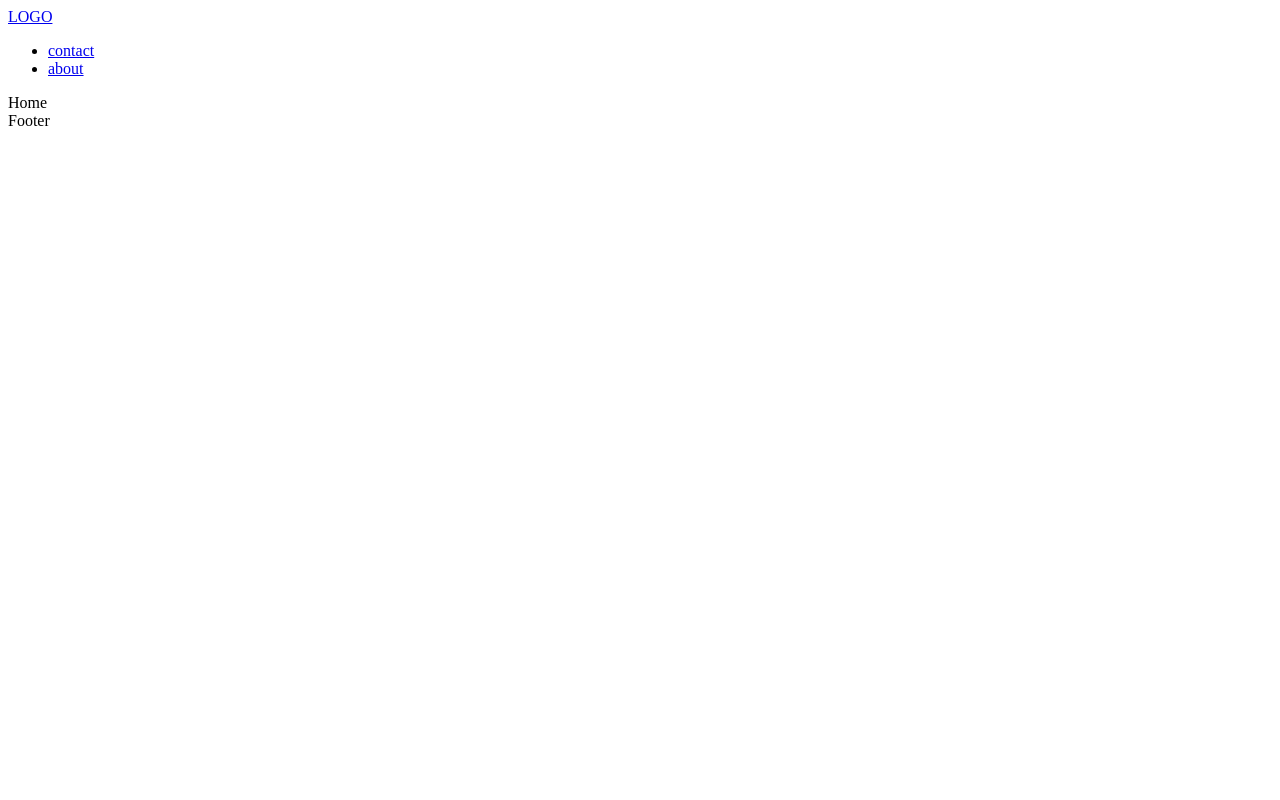
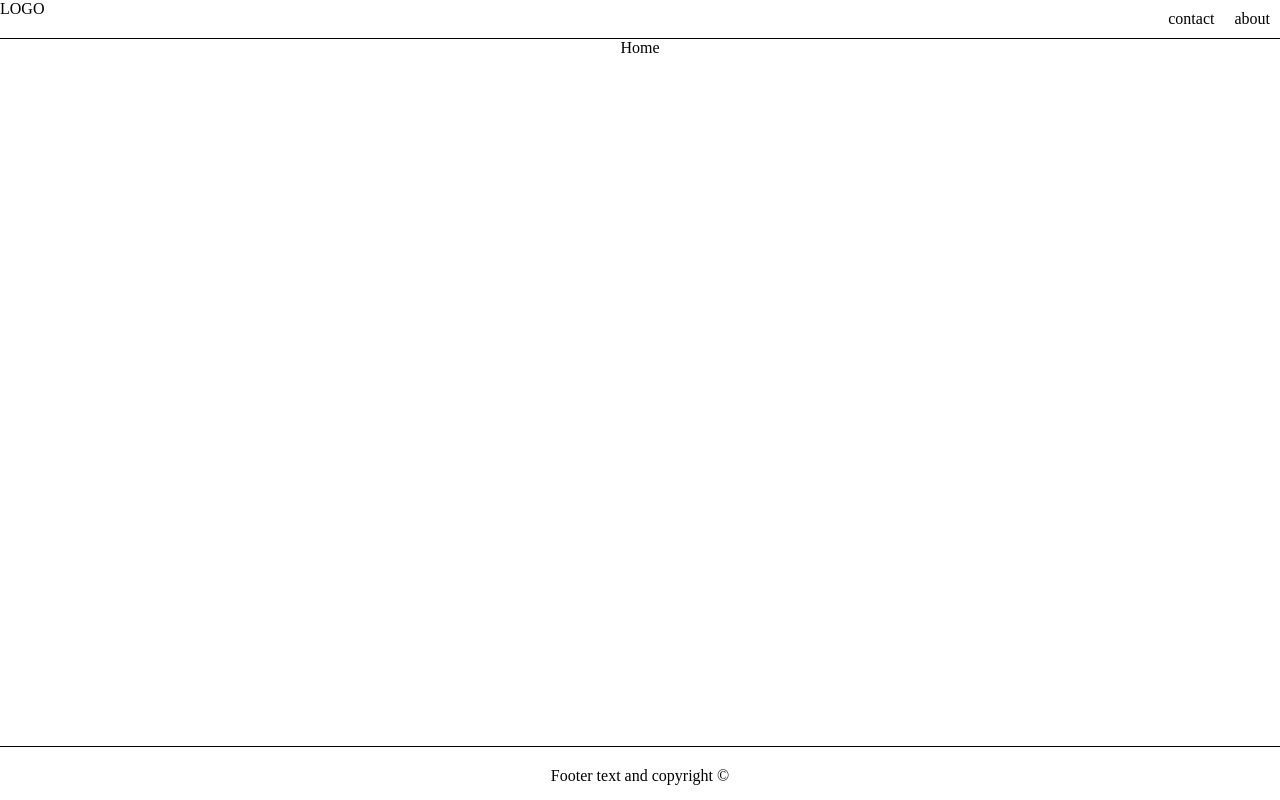
Before and after one commit to tomaszbilka/kn-portfolio, a React (Vite) app: page / in a window 1280 px wide. Built offline with nearby package versions, Linux system fonts and the light colour scheme.

Commit message:
add some styles

```diff
--- /dev/null
+++ b/src/components/Footer/Footer.module.css
@@ -0,0 +1,10 @@
+.footer {
+  border-top: 1px solid #000;
+  bottom: 0;
+  left: 0;
+  padding-bottom: 15px;
+  padding-top: 20px;
+  position: absolute;
+  text-align: center;
+  width: 100%;
+}
--- a/src/components/Footer/Footer.tsx
+++ b/src/components/Footer/Footer.tsx
@@ -1,5 +1,7 @@
+import styles from './Footer.module.css';
+
 const Footer: React.FC = () => {
-  return <div>Footer</div>;
+  return <footer className={styles.footer}>Footer text and copyright &copy;</footer>;
 };
 
 export default Footer;
--- /dev/null
+++ b/src/components/Layout/Layout.module.css
@@ -0,0 +1,10 @@
+.mainContainer {
+  display: flex;
+  flex-direction: column;
+  min-height: 100vh;
+}
+
+.main {
+  display: flex;
+  justify-content: center;
+}
--- a/src/components/Layout/Layout.tsx
+++ b/src/components/Layout/Layout.tsx
@@ -1,6 +1,8 @@
 import Footer from '../Footer';
 import Navigation from '../Navigation';
 import type { ReactNode } from 'react';
+
+import styles from './Layout.module.css';
 
 type Props = {
   children: ReactNode;
@@ -8,11 +10,11 @@ type Props = {
 
 const Layout = ({ children }: Props) => {
   return (
-    <>
+    <div className={styles.mainContainer}>
       <Navigation />
-      {children}
+      <main className={styles.main}>{children}</main>
       <Footer />
-    </>
+    </div>
   );
 };
 
--- /dev/null
+++ b/src/components/Navigation/Navigation.module.css
@@ -0,0 +1,13 @@
+.container {
+  display: flex;
+  justify-content: space-between;
+  border-bottom: 1px solid #000;
+}
+
+.navContainer {
+  display: flex;
+}
+
+.navContainer li {
+  padding: 10px;
+}
--- a/src/components/Navigation/Navigation.tsx
+++ b/src/components/Navigation/Navigation.tsx
@@ -1,12 +1,14 @@
 import { Link } from 'react-router-dom';
+
+import styles from './Navigation.module.css';
 
 const Navigation: React.FC = () => {
   return (
-    <nav>
+    <nav className={styles.container}>
       <picture>
         <Link to={`/`}>LOGO</Link>
       </picture>
-      <ul>
+      <ul className={styles.navContainer}>
         <li>
           <Link to={`/contact`}>contact</Link>
         </li>
--- /dev/null
+++ b/src/main.css
@@ -0,0 +1,14 @@
+* {
+  box-sizing: border-box;
+  margin: 0;
+  padding: 0;
+}
+
+li {
+  list-style-type: none;
+}
+
+a {
+  text-decoration: none;
+  color: inherit;
+}
--- a/src/main.tsx
+++ b/src/main.tsx
@@ -8,6 +8,8 @@ import Contact from './pages/Contact';
 import Details from './components/Details';
 import ErrorPage from './components/Errors/ErrorPage';
 import Home from './pages/Home';
+
+import './main.css';
 
 const router = createBrowserRouter([
   {
```
